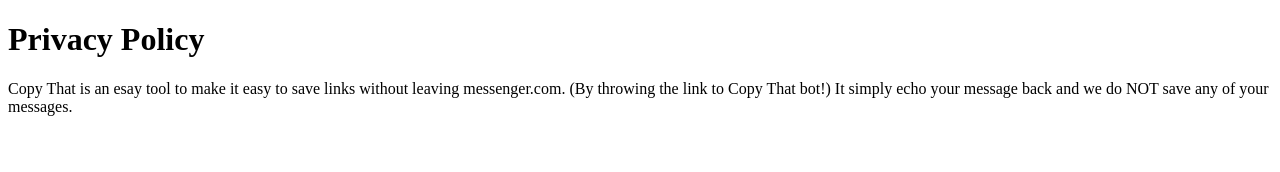
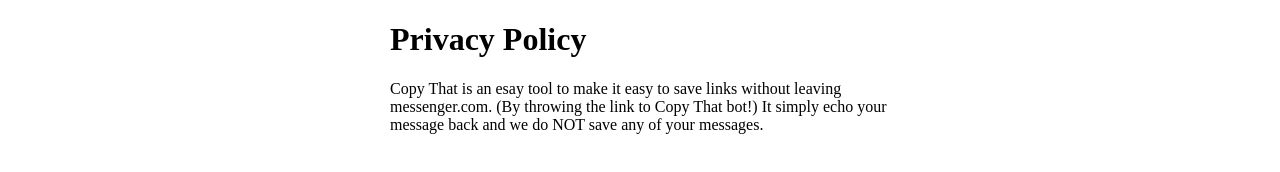
Before and after one commit to soidid/copy-that, a plain HTML site: page index.html in a window 1280 px wide. Drawn offline with Linux system fonts and the light colour scheme.

Commit message:
minor css

```diff
--- a/index.html
+++ b/index.html
@@ -7,6 +7,12 @@
 <meta name="description" content="">
 <meta name="keywords" content="">
 <link href="" rel="stylesheet">
+<style type="text/css">
+	body {
+		max-width: 500px;
+		margin: 0 auto;
+	}
+</style>
 </head>
 <body>
     <h1>Privacy Policy</h1>
```
